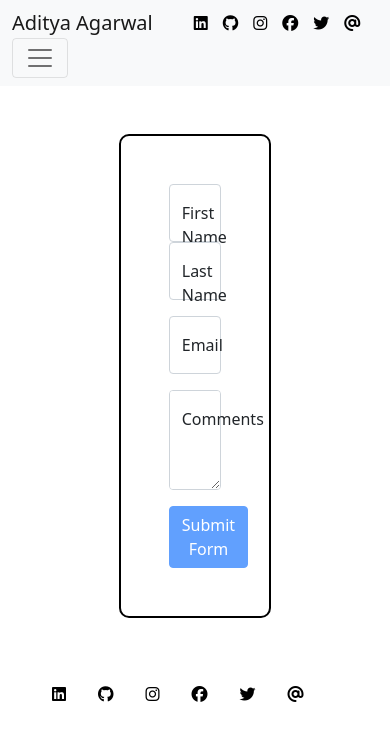
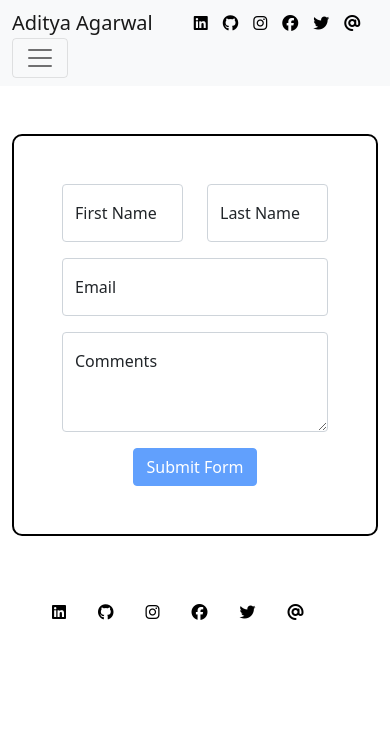
Before and after one commit to aditya-5/portfolio-angular, an Angular app: page /contact in a window 390 px wide. Shown: the top 740 px of the page. Built offline with nearby package versions, Linux system fonts and the light colour scheme.

Commit message:
Made contact component mobile responsive

```diff
--- a/src/app/contact/contact.component.html
+++ b/src/app/contact/contact.component.html
@@ -1,7 +1,7 @@
 <div class="container mt-5">
   <div class="container ">
     <div class="row d-flex justify-content-center">
-      <div class="col-5 middle p-5">
+      <div class="col-lg-5 middle p-5 col-sm-8">
 
 <form (ngSubmit)='onSubmit(f)'  #f='ngForm'>
 
@@ -11,7 +11,10 @@
           Form Submitted.
         </div>
         <div class="alert alert-danger" role="alert" *ngIf="error">
-          Some error occurred. Please contact me via aditya.7@Outlook.com
+          Some error occurred.
+        </div>
+        <div class="alert alert-info" role="alert" *ngIf="error">
+          Please contact me via aditya.7@Outlook.com
         </div>
 
           <div class="row mb-3">
@@ -48,10 +51,11 @@
         </div>
 
         <div class="row d-flex justify-content-center">
-          <div class="col-lg-4">
+          <div class="col-lg-4 d-flex justify-content-center">
             <button type="submit" class="btn btn-primary " [disabled]='!f.valid'>
               Submit Form
             </button>
+
           </div>
         </div>
 </form>
```
